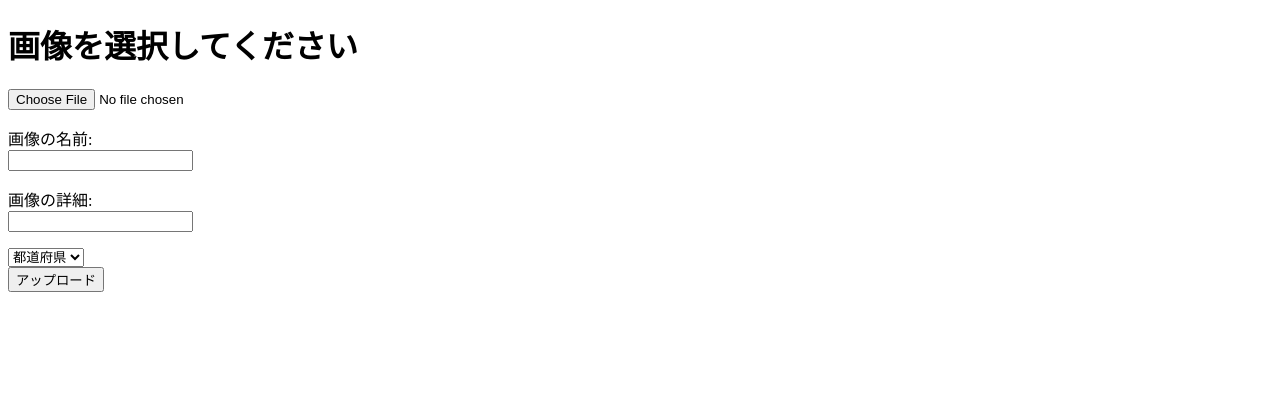
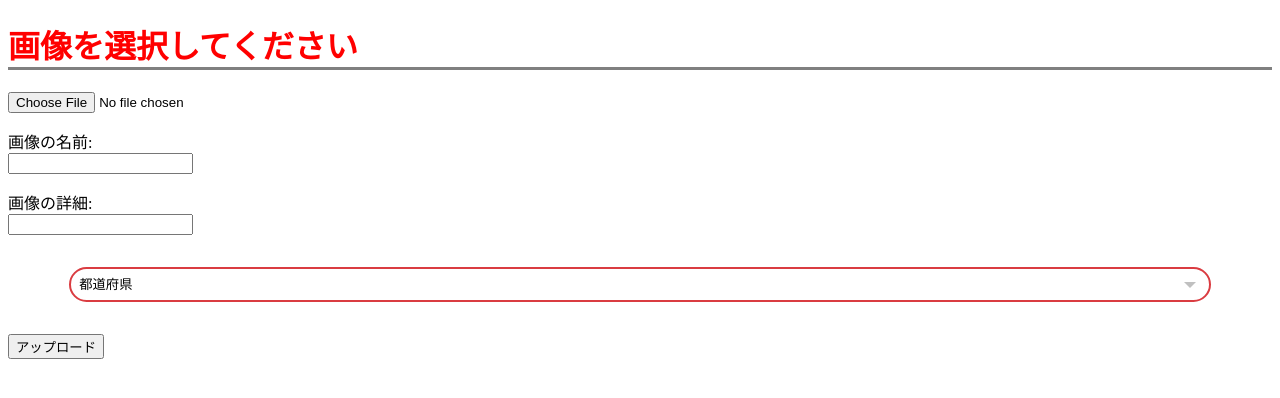
Before and after one commit to 2021AIT-OOP2-G08/image-management, a Flask app: template templates/upload.html in a window 1280 px wide. Shown: the part 32-430 px from the top of the page. Run offline with Flask 2, Linux system fonts and the light colour scheme; the template is opened without the code that fills it, so the values that code supplies are empty.

Commit message:
formの名前をditailに変更
cssの文字のフォントをヒラギノ角ゴに、バックグラウンドのサイズや色の指定

```diff
--- a/main.py
+++ b/main.py
@@ -17,6 +17,7 @@ def Home():
 #画像アップロード、csv書き込み
 @app.route('/upload', methods=["GET",'POST'])
 def up():
+    """
     #データの登録処理
     prefecture_name = request.form.get("im",None)
     image_pass = request.form.get("imp",None)
@@ -46,6 +47,7 @@ def up():
 
     with open('image.csv',"w") as f:
         csv.dump(data,f,indent =3)
+        """
 
     return render_template('upload.html', message='アップロードに成功しました。')
 
--- a/static/upload.css
+++ b/static/upload.css
@@ -1,3 +1,28 @@
+.container mt-5{
+	width: 90%;
+	max-width: 1040px;
+	margin-right: auto;
+	margin-left: auto;
+	background-color:#ffffff
+}
+.span.navbar-brand mb-0 h1{
+	font-family: "ヒラギノ角ゴ";
+}
+
+h1 {
+	font-family: "ヒラギノ角ゴ";
+	border-bottom: solid 3px gray;
+	position: relative;
+	color: red;
+  }
+
+.p.image_name{
+	font-family: "ヒラギノ角ゴ";
+}
+
+.p.image_auto{
+	font-family: "ヒラギノ角ゴ";
+}
 .cp_ipselect {
 	overflow: hidden;
 	width: 90%;
--- a/templates/upload.html
+++ b/templates/upload.html
@@ -3,6 +3,7 @@
 <head>
     <meta charset="UTF-8">
     <meta name="viewport" content="width=device-width, initial-scale=1.0">
+    <link rel="stylesheet" href="{{url_for('static', filename='upload.css')}}">
 
     <title>ファイルアップロード</title>
 </head>
@@ -20,11 +21,11 @@
         <form enctype="multipart/form-data" action="/upload" method="post">
             <div class="input-group">
                 <input class="form-control form-control-lg" type="file" name="file">
-                <p>画像の名前:<br>
+                <p class = "image_name">画像の名前:<br>
                     <input type="text" name="name"></p>
 
-                <p>画像の詳細:<br>
-                    <input type="text" name="name"></p>
+                <p class = "image_auto">画像の詳細:<br>
+                    <input type="text" name="ditail"></p>
 
                     <div class="cp_ipselect cp_sl00">
                         <select name = "prefecture">
```
